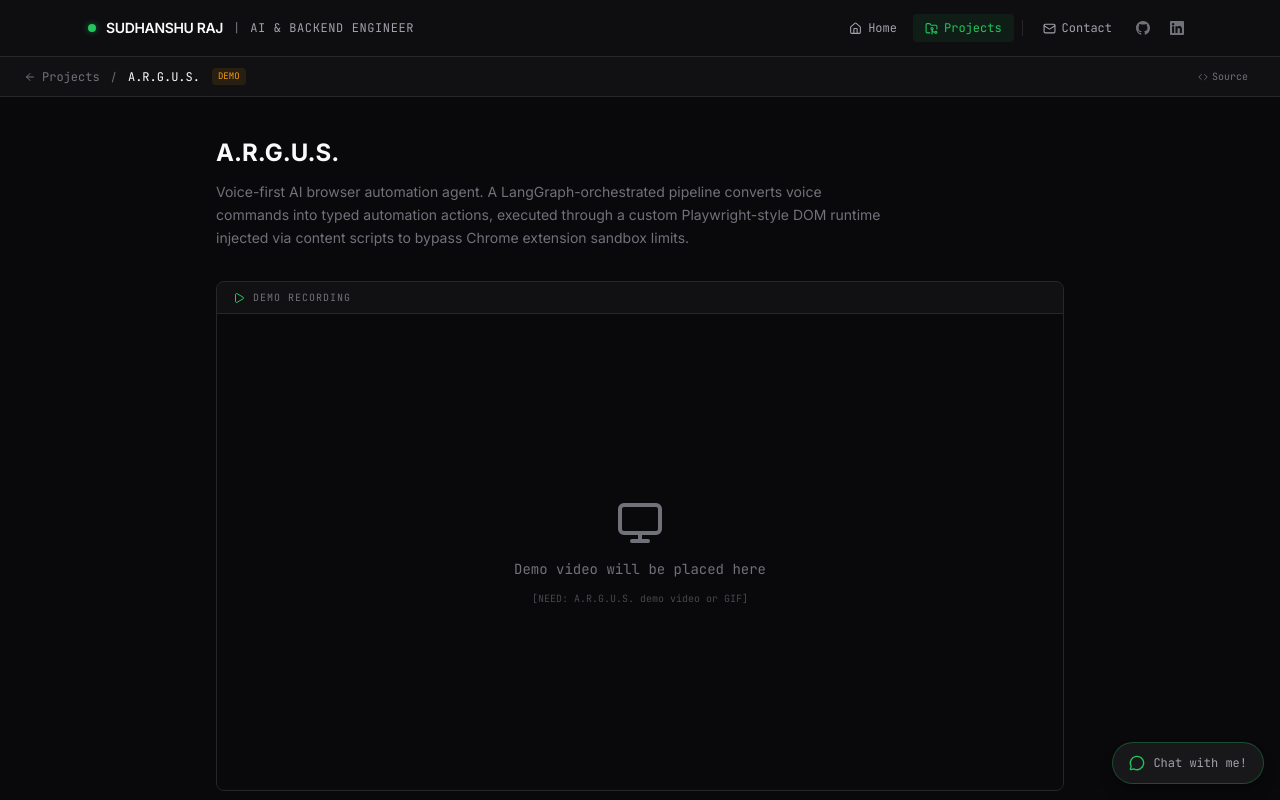
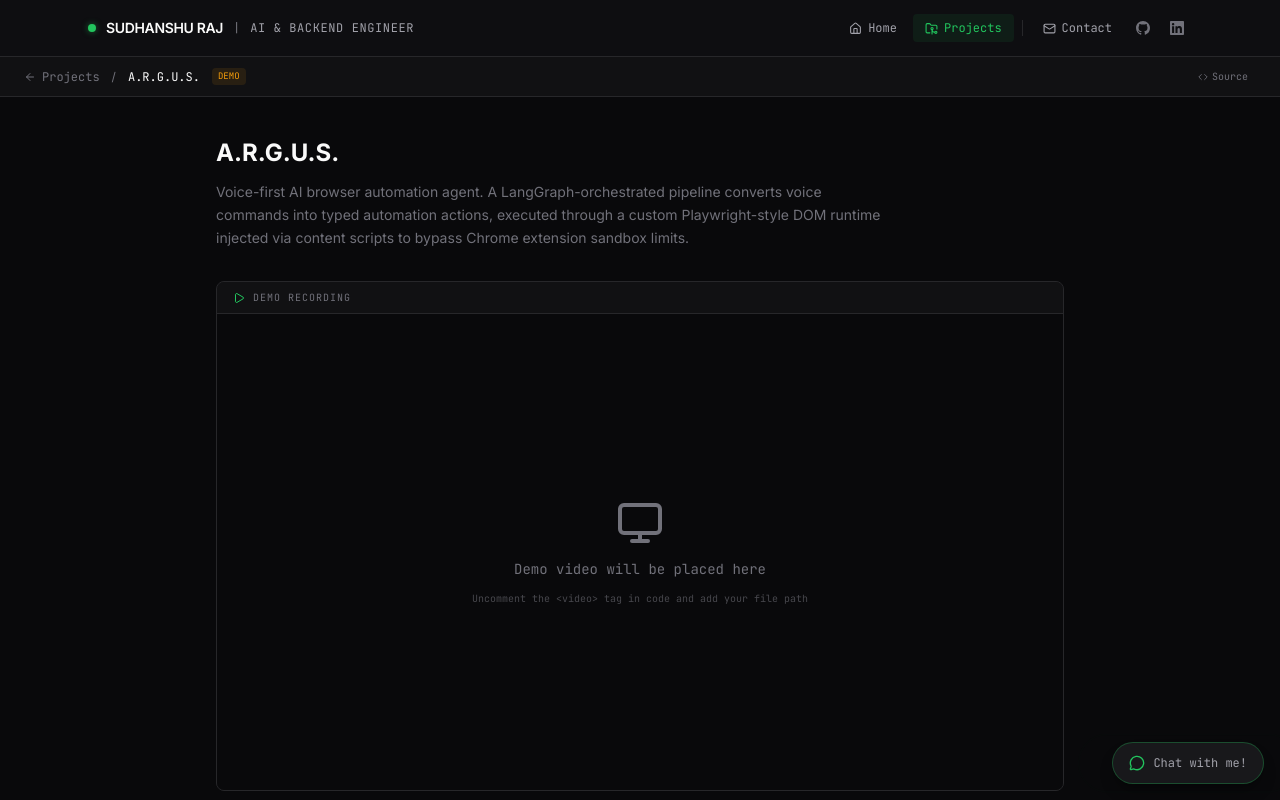
Before and after one commit to sudhanshuraj13/portfolio, a Next.js app in the folder apps/web/: page /projects/argus in a window 1280 px wide. Shown: the top 800 px of the page. Built offline with nearby package versions, Linux system fonts and the light colour scheme.

Commit message:
feat: add profile picture and resume, setup video placeholders

```diff
--- a/apps/web/src/app/projects/argus/page.tsx
+++ b/apps/web/src/app/projects/argus/page.tsx
@@ -57,15 +57,17 @@ export default function ArgusPage() {
               Demo Recording
             </span>
           </div>
-          <div className="aspect-video bg-base flex items-center justify-center">
-            {/* [NEED: A.R.G.U.S. demo video file] — replace this placeholder */}
-            <div className="text-center space-y-3">
+          <div className="aspect-video bg-base flex items-center justify-center relative overflow-hidden group">
+            {/* TODO: Add your video or GIF file path below (e.g., src="/argus-demo.mp4") and uncomment the tag */}
+            {/* <video src="YOUR_VIDEO_PATH_HERE.mp4" autoPlay loop muted playsInline className="w-full h-full object-cover absolute inset-0 z-0" /> */}
+
+            <div className="text-center space-y-3 relative z-10 pointer-events-none">
               <Monitor size={48} className="text-dim mx-auto" />
               <p className="text-sm font-mono text-dim">
                 Demo video will be placed here
               </p>
               <p className="text-[10px] font-mono text-dim/60">
-                [NEED: A.R.G.U.S. demo video or GIF]
+                Uncomment the &lt;video&gt; tag in code and add your file path
               </p>
             </div>
           </div>
--- a/apps/web/src/app/projects/edu-filter/page.tsx
+++ b/apps/web/src/app/projects/edu-filter/page.tsx
@@ -56,15 +56,17 @@ export default function EduFilterPage() {
               Demo Recording
             </span>
           </div>
-          <div className="aspect-video bg-base flex items-center justify-center">
-            {/* [NEED: Edu-filter demo video file] — replace this placeholder */}
-            <div className="text-center space-y-3">
+          <div className="aspect-video bg-base flex items-center justify-center relative overflow-hidden group">
+            {/* TODO: Add your video or GIF file path below (e.g., src="/edu-filter-demo.mp4") and uncomment the tag */}
+            {/* <video src="YOUR_VIDEO_PATH_HERE.mp4" autoPlay loop muted playsInline className="w-full h-full object-cover absolute inset-0 z-0" /> */}
+
+            <div className="text-center space-y-3 relative z-10 pointer-events-none">
               <Monitor size={48} className="text-dim mx-auto" />
               <p className="text-sm font-mono text-dim">
                 Demo video will be placed here
               </p>
               <p className="text-[10px] font-mono text-dim/60">
-                [NEED: Edu-filter demo video or GIF]
+                Uncomment the &lt;video&gt; tag in code and add your file path
               </p>
             </div>
           </div>
```
Also changed, not shown: apps/web/src/app/page.tsx (+10 -6 lines).
